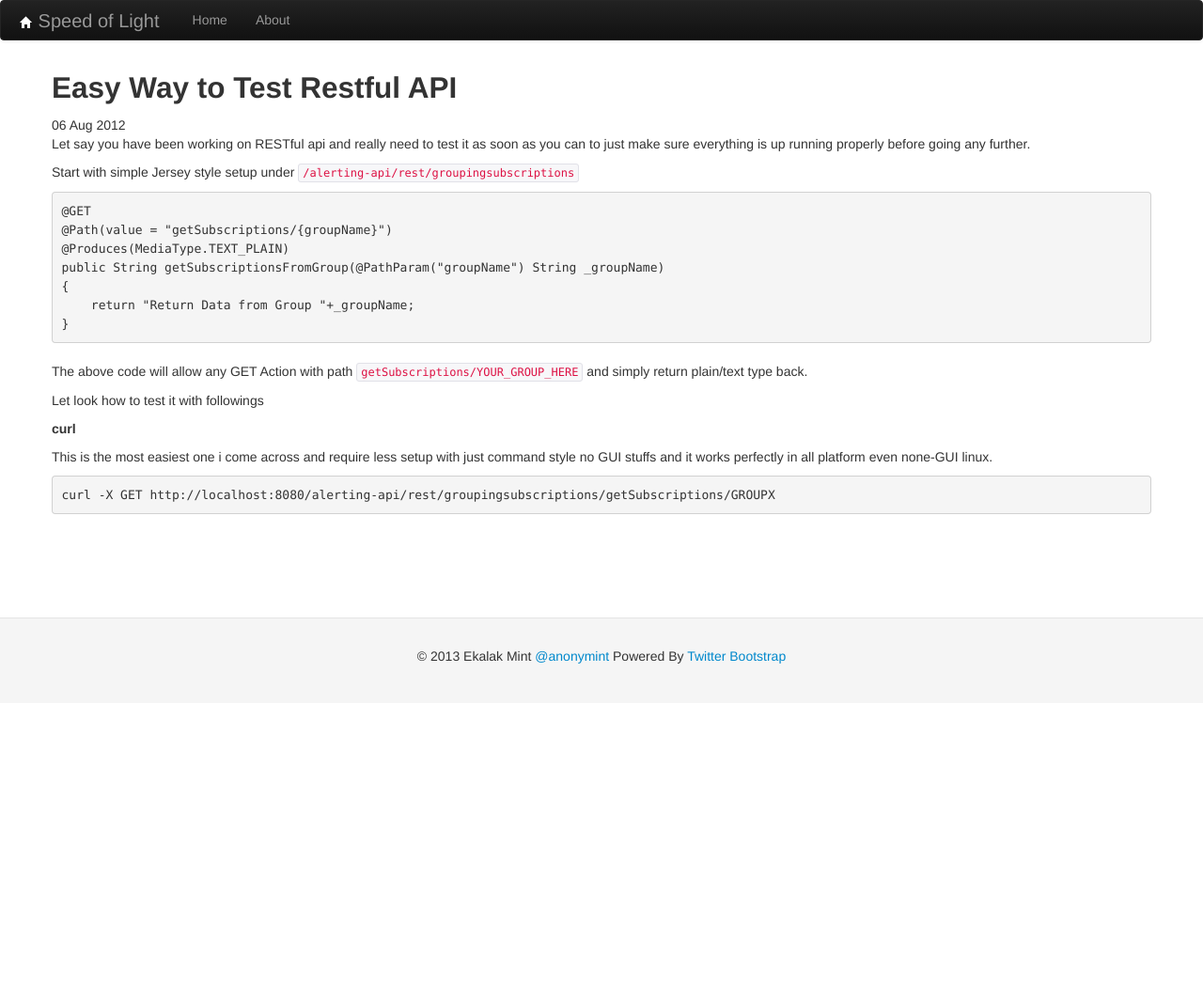
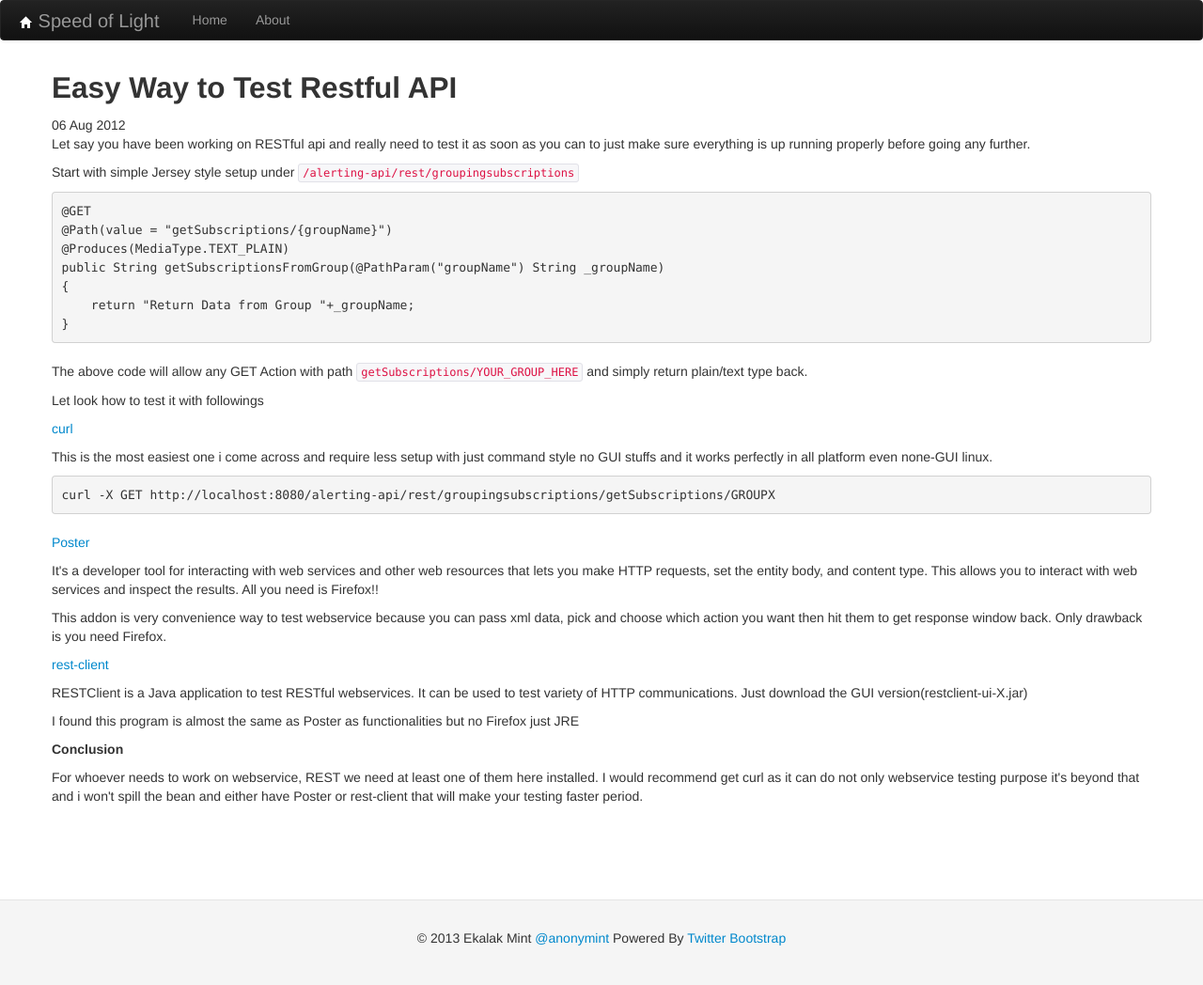
Before and after one commit to anonymint/anonymint.github.com, a Jekyll site: the page built from _posts/technical/2012-08-06-easy-way-to-test-restful-api.md, in a window 1280 px wide. Shown: the whole page at 94% size. Built offline with Jekyll 4.4.1, drawn with Linux system fonts in a browser that asks for light colours; a style sheet for code colours, icons or effects is not loaded; before the commit the page ends 900 px from its top, so only the background shows below that.

Commit message:
update post Easy way to test rest api post

```diff
--- a/_posts/technical/2012-08-06-easy-way-to-test-restful-api.md
+++ b/_posts/technical/2012-08-06-easy-way-to-test-restful-api.md
@@ -19,11 +19,29 @@ public String getSubscriptionsFromGroup(@PathParam("groupName") String _groupNam
 }
 </pre>
 
+<!-- read more -->
+
 <p>The above code will allow any GET Action with path <code>getSubscriptions/YOUR_GROUP_HERE</code> and simply return plain/text type back.</p>
 
 <p>Let look how to test it with followings</p>
 
-<strong>curl</strong>
+<a href="http://curl.haxx.se/">curl</a>
 <p>This is the most easiest one i come across and require less setup with just command style no GUI stuffs and it works perfectly in all platform even none-GUI linux.</p>
 
 <pre class="prettyprint">curl -X GET http://localhost:8080/alerting-api/rest/groupingsubscriptions/getSubscriptions/GROUPX</pre>
+
+<a href="https://addons.mozilla.org/En-us/firefox/addon/poster/">Poster</a>
+
+<p>It's a developer tool for interacting with web services and other web resources that lets you make HTTP requests, set the entity body, and content type. This allows you to interact with web services and inspect the results. All you need is Firefox!!</p>
+
+<p>This addon is very convenience way to test webservice because you can pass xml data, pick and choose which action you want then hit them to get response window back. Only drawback is you need Firefox.</p>
+
+<a href="https://code.google.com/p/rest-client/">rest-client</a>
+
+<p>RESTClient is a Java application to test RESTful webservices. It can be used to test variety of HTTP communications. Just download the GUI version(restclient-ui-X.jar)</p>
+
+<p>I found this program is almost the same as Poster as functionalities but no Firefox just JRE</p>
+
+<strong>Conclusion</strong>
+
+<p>For whoever needs to work on webservice, REST we need at least one of them here installed. I would recommend get curl as it can do not only webservice testing purpose it's beyond that and i won't spill the bean  and either have Poster or rest-client that will make your testing faster period.</p>
```
